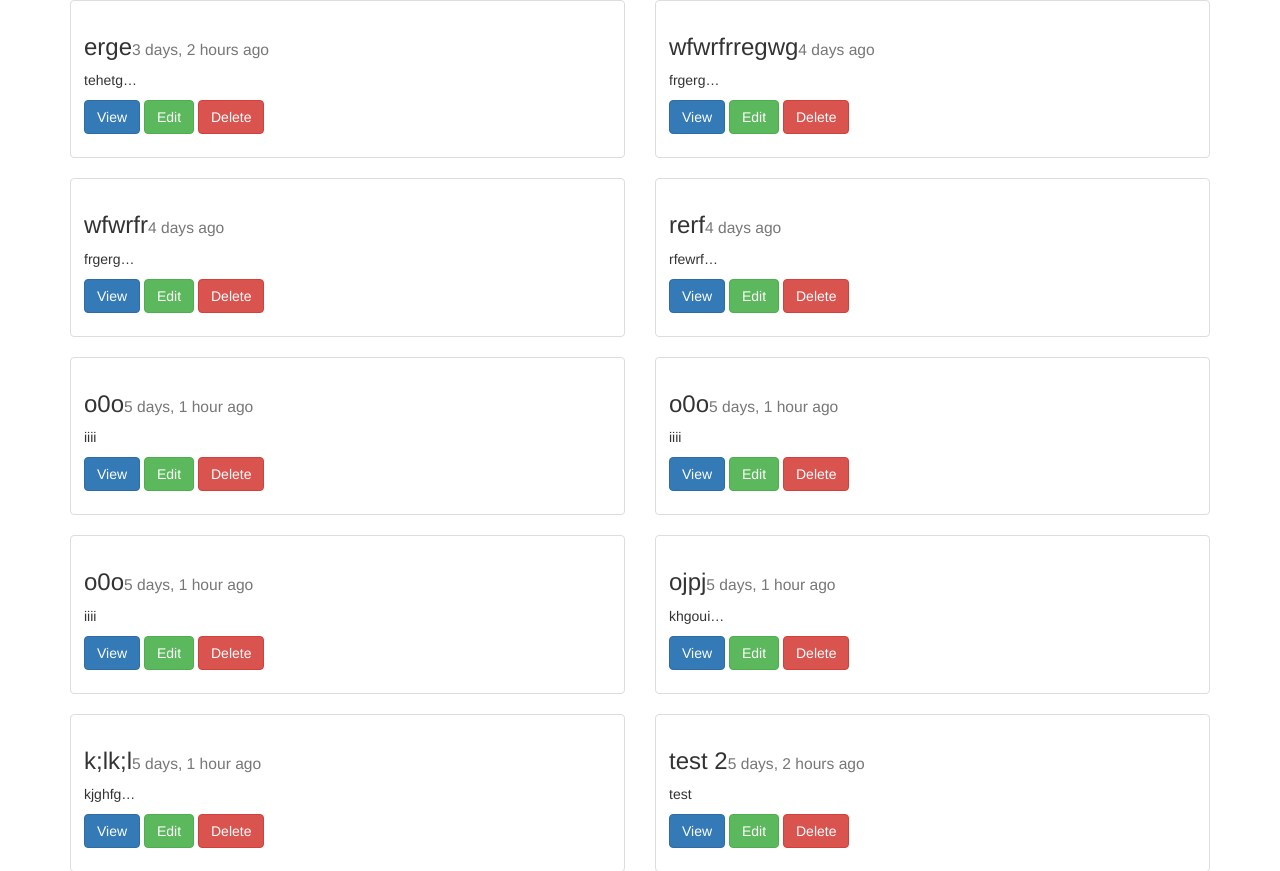
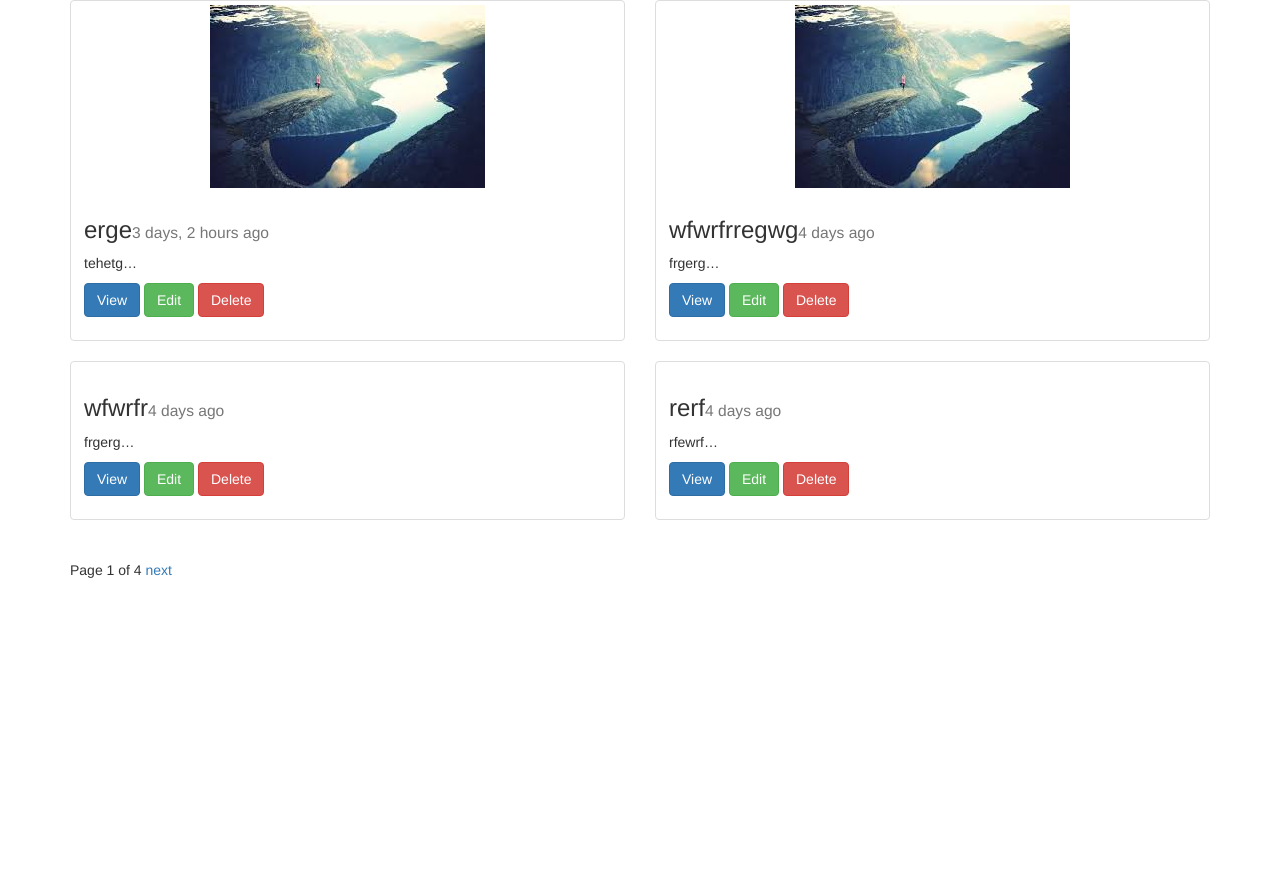
Before and after one commit to talasousi/blog, a Django app: page /posts/list/ in a window 1280 px wide. Shown: the top 871 px of the page. After the commit the page ends 578 px from the top, so only its background shows below. Run offline with Django 3.2, Linux system fonts and the light colour scheme; data comes from the database, SQL or seed files in the repository; both versions use the stored data as it was after the commit; some libraries are stand-ins or nearby versions.

Commit message:
added images

```diff
--- a/posts/forms.py
+++ b/posts/forms.py
@@ -4,4 +4,4 @@ from .models import Post
 class PostForm(forms.ModelForm):
 	class Meta:
 		model = Post
-		fields = ['title', 'content']
+		fields = ['title', 'content', 'image']
--- a/posts/models.py
+++ b/posts/models.py
@@ -4,6 +4,7 @@ from django.core.urlresolvers import reverse
 # Create your models here.
 class Post(models.Model):
 	title = models.CharField(max_length=50)
+	image = models.ImageField(upload_to="blog_images", null=True, blank=True)
 	content = models.TextField()
 	updated = models.DateTimeField(auto_now=True)
 	timestamp = models.DateTimeField(auto_now_add=True)
--- a/posts/templates/post_create.html
+++ b/posts/templates/post_create.html
@@ -3,7 +3,8 @@
 
 
 {% block content %}
-	<form method="POST" action="{% url 'posts:create' %}">
+
+	<form method="POST" action="{% url 'posts:create' %}" enctype="multipart/form-data">
 		{% csrf_token %}
 		{{form.as_p}}
 		<input type="submit" value="Create Post">
--- a/posts/templates/post_list.html
+++ b/posts/templates/post_list.html
@@ -8,7 +8,9 @@
 {%for x in post_list %}
 	<div class="col-sm-6">
 	<div class="thumbnail">
-		{#<img src="..." alt="...">#}
+	{%if x.image %}
+		<img src="{{x.image.url}}" class="img-responsive">
+		{% endif %}
 	    <div class="caption">
 		        <h3>{{x.title}}<small>{{x.timestamp|timesince}} ago</small></h3>
 		        <p>{{x.content|linebreaks|truncatechars:10}}</p>
@@ -23,4 +25,20 @@
 {% endfor %}
 </div>
 
+<div class="pagination">
+    <span class="step-links">
+        {% if post_list.has_previous %}
+            <a href="?page={{ post_list.previous_page_number }}">previous</a>
+        {% endif %}
+
+        <span class="current">
+            Page {{ post_list.number }} of {{ post_list.paginator.num_pages }}
+        </span>
+
+        {% if post_list.has_next %}
+            <a href="?page={{ post_list.next_page_number }}">next</a>
+        {% endif %}
+    </span>
+</div>
+
 {% endblock content %}
--- a/posts/templates/post_update.html
+++ b/posts/templates/post_update.html
@@ -3,7 +3,7 @@
 
 
 {% block content %}
-	<form method="POST" action="{% url 'posts:update' post_id=post_object.id %}">
+	<form method="POST" action="{% url 'posts:update' post_id=post_object.id %}" enctype="multipart/form-data">
 		{% csrf_token %}
 		{{form.as_p}}
 		<input type="submit" value="Update post">
--- a/posts/views.py
+++ b/posts/views.py
@@ -4,6 +4,7 @@ from .models import Post
 from django.shortcuts import get_object_or_404
 from .forms import PostForm
 from django.contrib	import messages
+from django.core.paginator import Paginator, EmptyPage, PageNotAnInteger
 # Create your views here.
 
 #def post_create(request):
@@ -17,7 +18,7 @@ from django.contrib	import messages
 
 def post_update(request, post_id):
 	post_object = get_object_or_404(Post, id=post_id)
-	form = PostForm(request.POST or None, instance=post_object)
+	form = PostForm(request.POST or None, request.FILES or None, instance=post_object)
 	if form.is_valid():
 		form.save()
 		messages.success(request, "Post updated")
@@ -35,12 +36,25 @@ def post_delete(request, post_id):
 	return redirect("posts:list")
 
 def post_list(request):
-	obj_list = Post.objects.all()#.order_by("-timestamp", "-updated")
-	context = {
-		"post_list": obj_list,
-	}
+    obj_list = Post.objects.all()
 
-	return render(request, 'post_list.html', context)
+    paginator = Paginator(obj_list, 4) # Show 25 contacts per page
+
+    page = request.GET.get('page')
+    try:
+        objs = paginator.page(page)
+    except PageNotAnInteger:
+        # If page is not an integer, deliver first page.
+        objs = paginator.page(1)
+    except EmptyPage:
+        # If page is out of range (e.g. 9999), deliver last page of results.
+        objs = paginator.page(paginator.num_pages)
+
+    context = {
+    "post_list": objs,
+    }
+
+    return render(request, 'post_list.html', context)
 
 def post_detail(request, post_id):
 	obj = get_object_or_404(Post, id=post_id)
@@ -50,7 +64,7 @@ def post_detail(request, post_id):
 	return render(request, 'post_detail.html', context)
 
 def post_create(request):
-	form = PostForm(request.POST or None)
+	form = PostForm(request.POST or None, request.FILES or None)
 	if form.is_valid():
 		form.save()
 		messages.success(request, "Post created")
```
Also changed, not shown: db.sqlite3, media/blog_images/download.jpeg (added), media/blog_images/download_hRxYuAK.jpeg (added), posts/migrations/0005_auto_20170726_1659.py (added).
